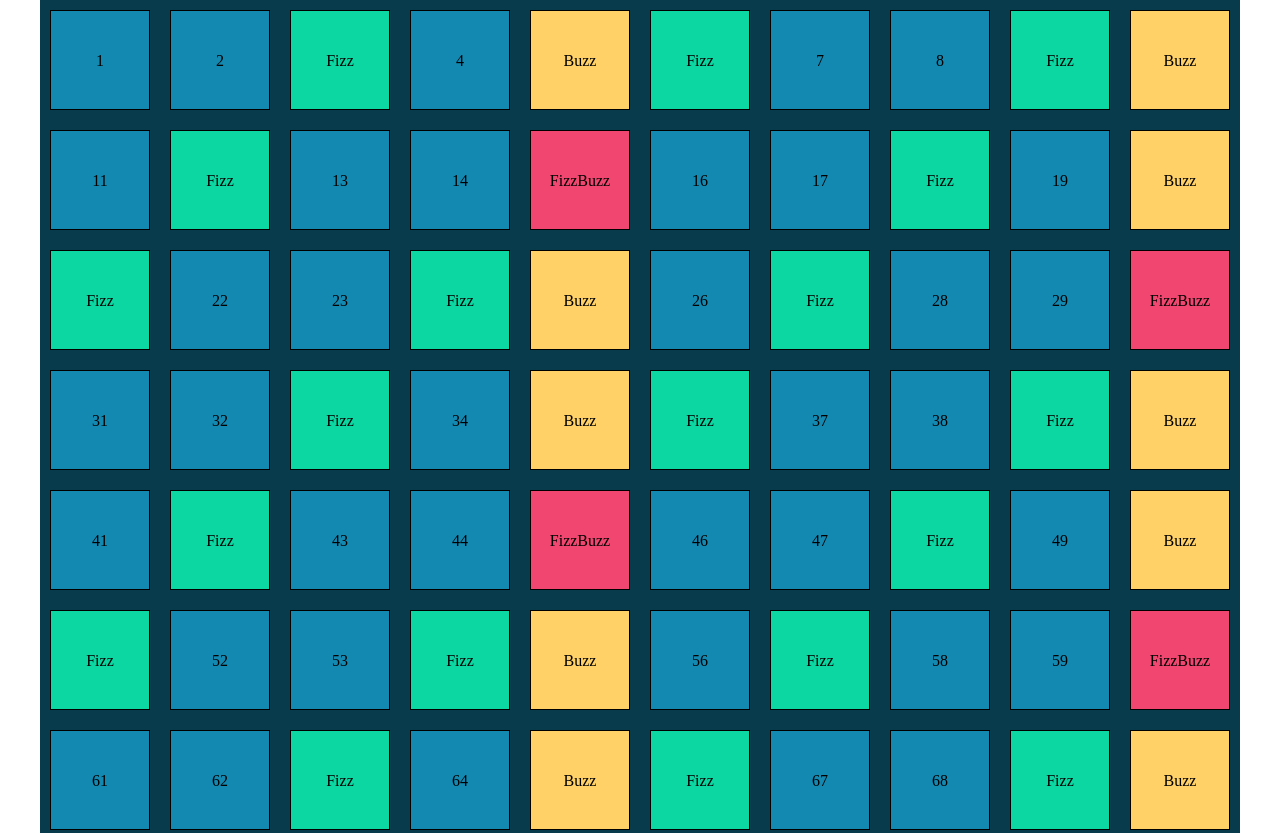
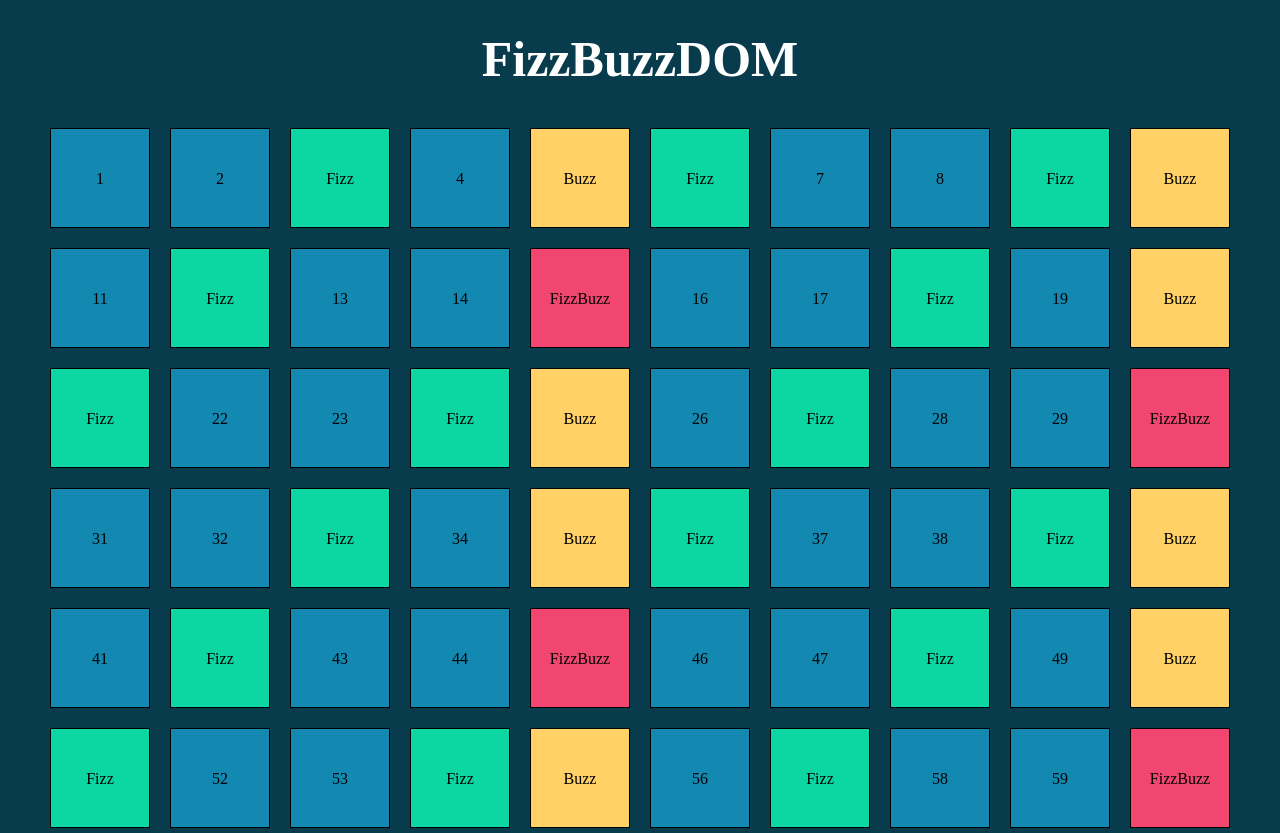
Before and after one commit to NicholasPeara92/js-fizzbuzz, a plain HTML site: page index.html in a window 1280 px wide. Shown: the top 833 px of the page. Drawn offline with Linux system fonts and the light colour scheme.

Commit message:
Aggiunge stile e titolo

```diff
--- a/css/style.css
+++ b/css/style.css
@@ -2,6 +2,11 @@
     box-sizing: border-box;
     margin: 0;
     padding: 0;
+}
+
+body {
+    background-color: #083b4c;
+
 }
 
 .container {
@@ -11,6 +16,13 @@
     margin-left: auto;
     margin-right: auto;
     background-color: #083b4c;
+}
+
+h1 {
+    text-align: center;
+    color: white;
+    margin: 30px 0;
+    font-size: 50px;
 }
 
 .box {
--- a/index.html
+++ b/index.html
@@ -8,7 +8,12 @@
         <link rel="stylesheet" href="css/style.css">
     </head>
     <body>
-        <div class="container"></div>
+        <header>
+            <h1>FizzBuzzDOM</h1>
+        </header>
+        <main>
+            <div class="container"></div>
+        </main>
         <script src="js/main.js"></script>
     </body>
 </html>
```
